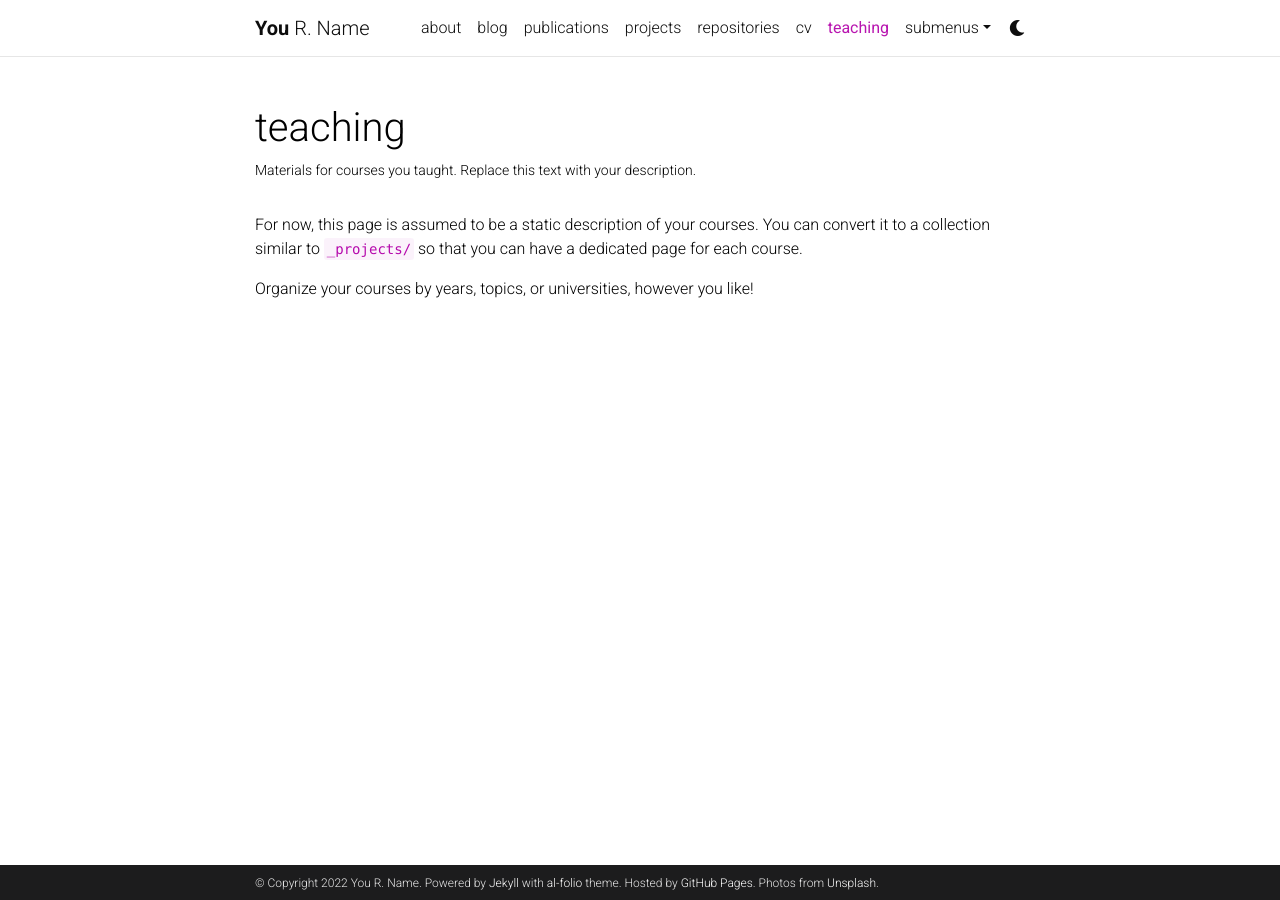
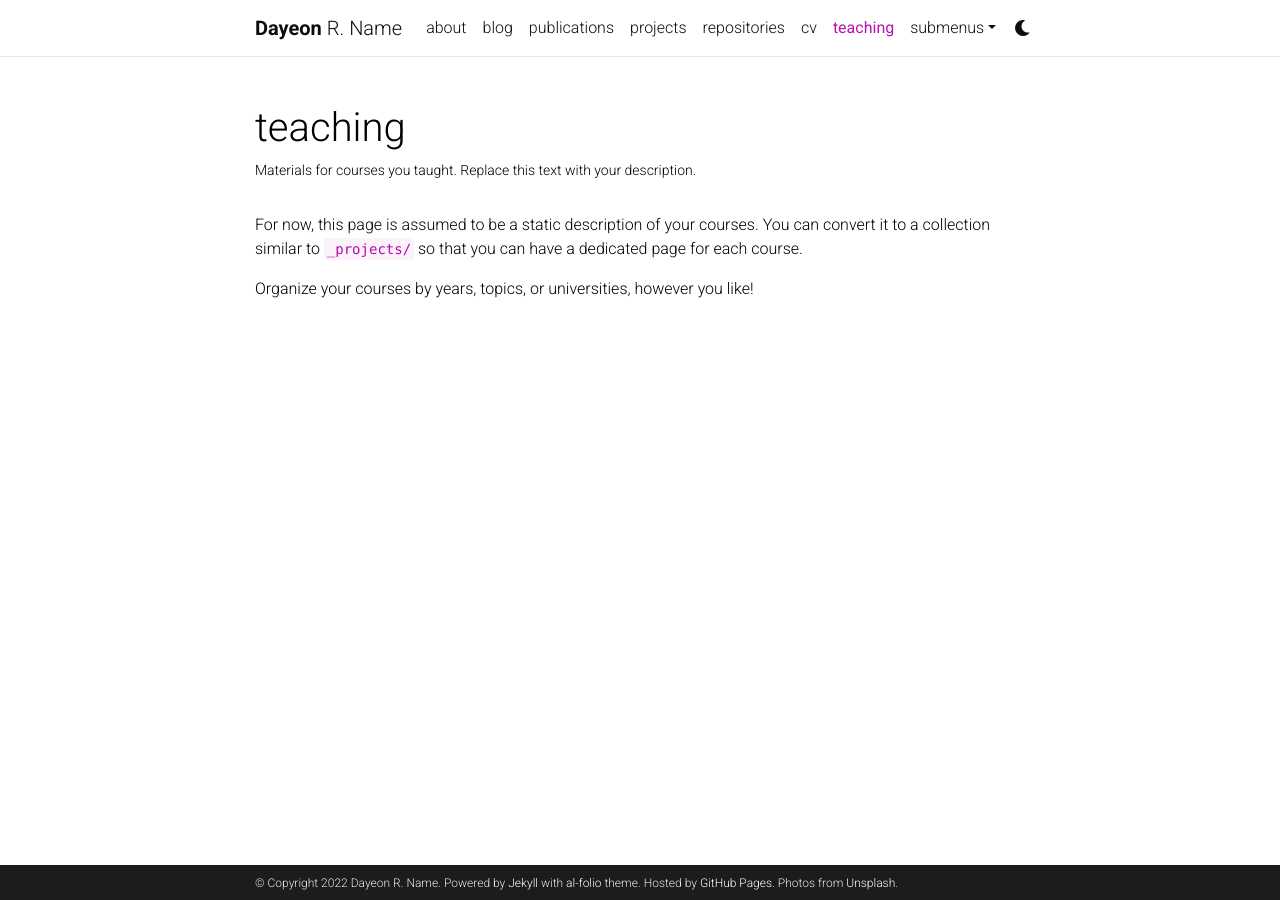
Before and after one commit to kizoey/kizoey.github.io, a Jekyll site: the page built from _pages/teaching.md, in a window 1280 px wide. Built offline with Jekyll 4.4.1, drawn with Linux system fonts in a browser that asks for light colours; comment, search, counter and statistics services are not loaded; a style sheet for code colours, icons or effects is not loaded.

Commit message:
Update _config.yml

```diff
--- a/_config.yml
+++ b/_config.yml
@@ -3,7 +3,7 @@
 # -----------------------------------------------------------------------------
 
 title: blank # the website title (if blank, full name will be used instead)
-first_name: You
+first_name: Dayeon
 middle_name: R.
 last_name: Name
 email: you@example.com
```
